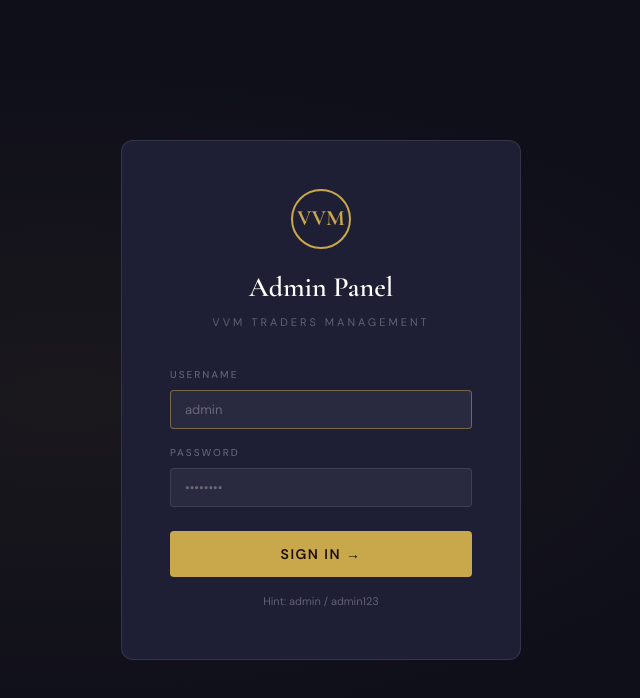
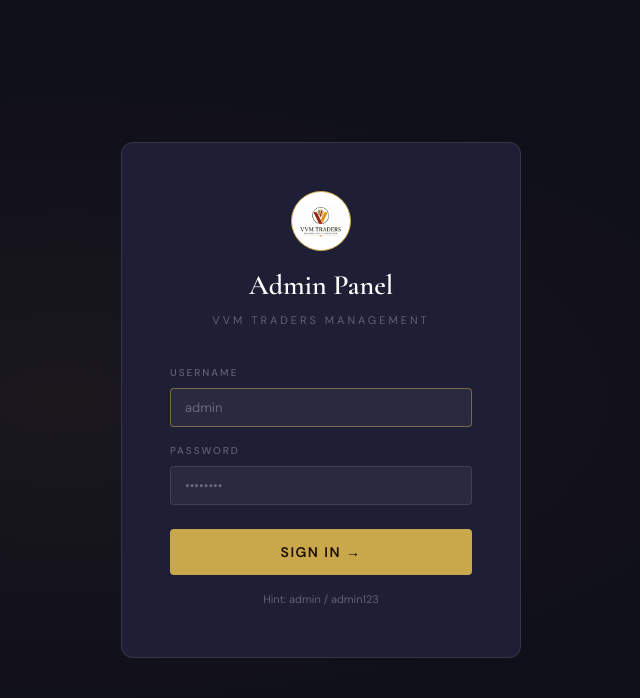
Before and after one commit to dharanidharan-palanisamy/VVM_Frontend_Admin, a React (Create React App) app: page / in a window 1280 px wide. Shown: the top 698 px of the page, without its empty margins (319-959 px from the left). Built offline with nearby package versions, Linux system fonts and the light colour scheme; no server answers.

Commit message:
Add files via upload

```diff
--- a/src/components/Login/Login.js
+++ b/src/components/Login/Login.js
@@ -28,7 +28,21 @@
       <div className="login-bg" />
       <div className="login-card">
         <div className="login-logo">
-          <div className="login-logo-mark">VVM</div>
+          <img
+            src="/logo.png"
+            alt="VVM Logo"
+            style={{
+              width: '60px',
+              height: '60px',
+              borderRadius: '50%',
+              backgroundColor: '#fff',
+              padding: '3px',
+              objectFit: 'contain',
+              border: '1.5px solid var(--gold)',
+              margin: '0 auto 12px',
+              display: 'block'
+            }}
+          />
           <h1>Admin Panel</h1>
           <p>VVM Traders Management</p>
         </div>
--- a/src/components/Sidebar/Sidebar.js
+++ b/src/components/Sidebar/Sidebar.js
@@ -17,7 +17,20 @@
   return (
     <aside className="sidebar">
       <div className="sidebar-logo">
-        <div className="sidebar-logo-mark">VVM</div>
+        <img
+          src="/logo.png"
+          alt="VVM Logo"
+          style={{
+            width: '38px',
+            height: '38px',
+            borderRadius: '50%',
+            backgroundColor: '#fff',
+            padding: '2px',
+            objectFit: 'contain',
+            border: '1.5px solid var(--gold)',
+            flexShrink: 0
+          }}
+        />
         <div>
           <span className="sidebar-logo-text">VVM TRADERS</span>
           <span className="sidebar-logo-sub">Admin Panel</span>
```
Also changed, not shown: public/logo.png (added).
